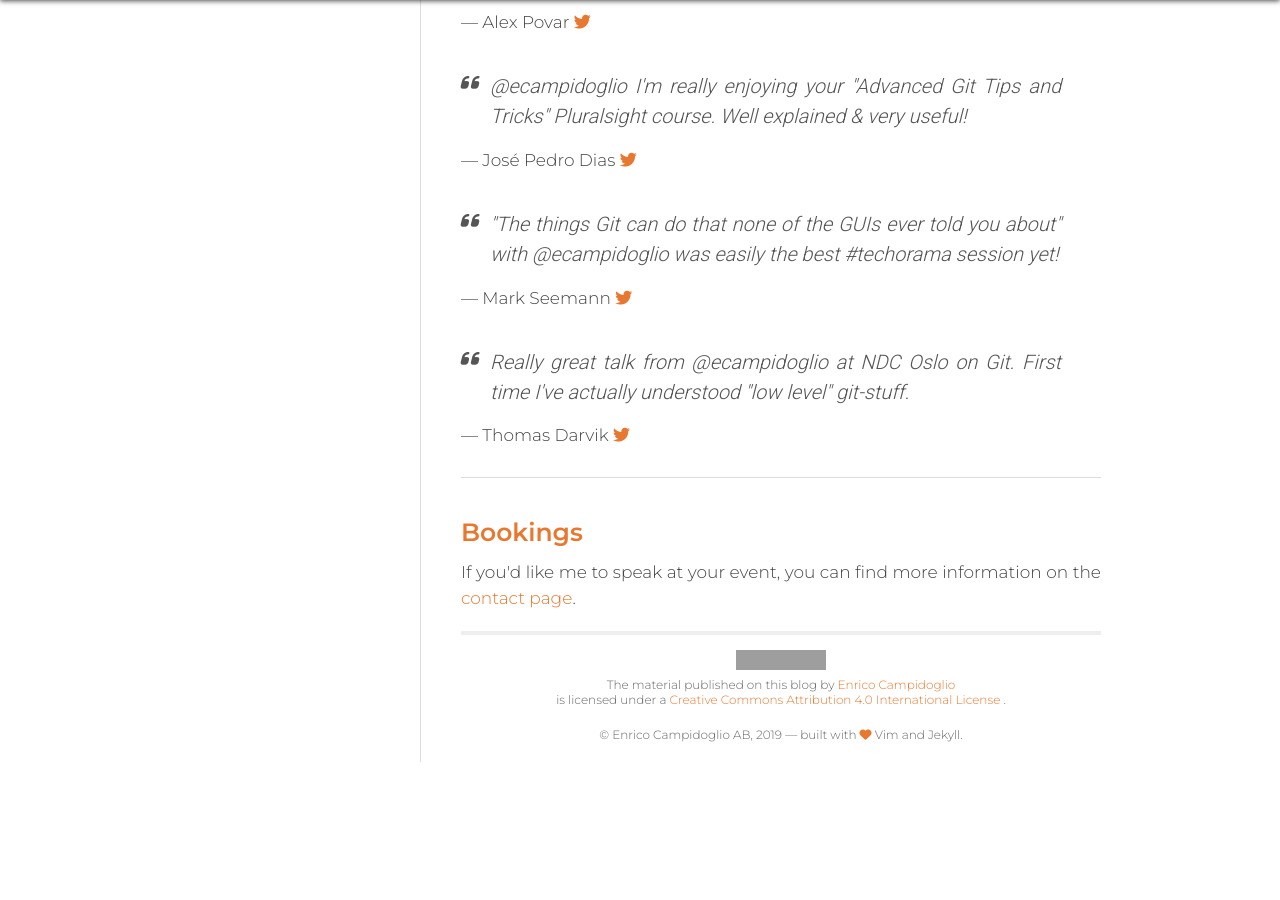
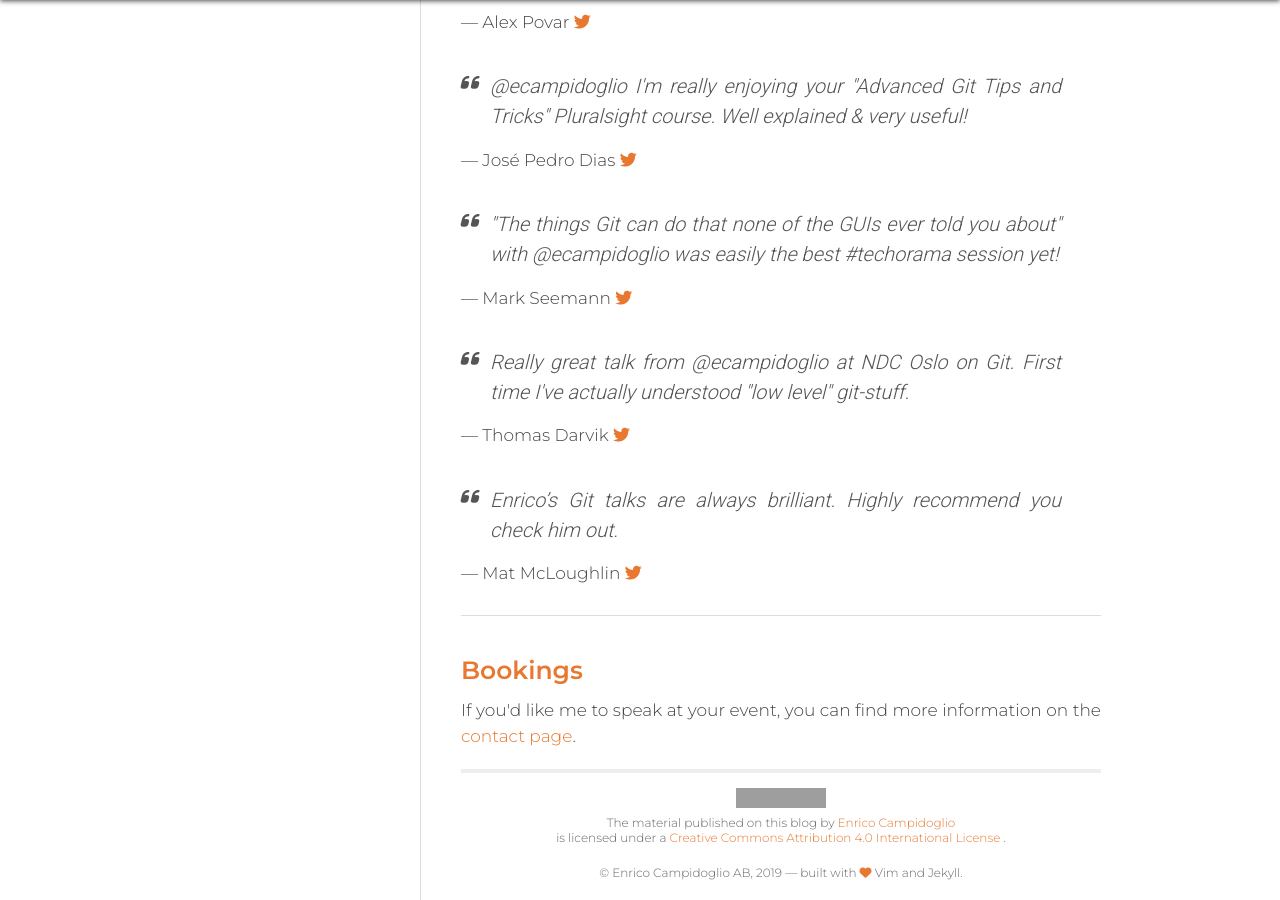
Before and after one commit to megakemp/megakemp.github.io, a Jekyll site: the page built from git/index.html, in a window 1280 px wide and 900 px high, scrolled down 4602 px. Built offline with Jekyll 4.4.1, drawn with Linux system fonts in a browser that asks for light colours; nearby versions of some CDN libraries; comment, search, counter and statistics services are not loaded; before the commit the page ends 5364 px from its top, so only the background shows below that; grey boxes are pictures that could not be loaded.

Commit message:
Adds another tweet to the Git page

```diff
--- a/git/index.html
+++ b/git/index.html
@@ -159,6 +159,11 @@ redirect_from: /tag/git/
   </blockquote>
   <span>— Thomas Darvik <a href="https://twitter.com/ThomasDarvik/status/1141370914686328838"><i class="fa fa-twitter" aria-hidden="true"></i></a></span>
 
+  <blockquote class="tweet">
+    <p>Enrico’s Git talks are always brilliant. Highly recommend you check him out.</p>
+  </blockquote>
+  <span>— Mat McLoughlin <a href="https://twitter.com/mat_mcloughlin/status/1141613919297048577"><i class="fa fa-twitter" aria-hidden="true"></i></a></span>
+
   <hr/>
 
   <h2>Bookings</h2>
```
